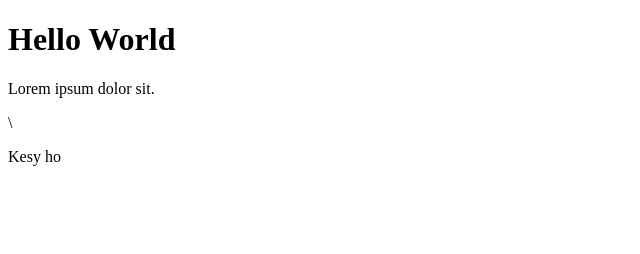
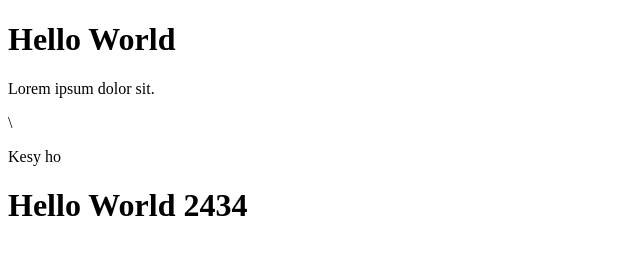
Before and after one commit to SMITPak/First_Exercise, a plain HTML site: page index.html in a window 1280 px wide. Shown: the whole page, without its empty margins (0-640 px from the left). Drawn offline with Linux system fonts and the light colour scheme.

```diff
--- a/index.html
+++ b/index.html
@@ -9,6 +9,7 @@
     <h1>Hello World</h1>
     <p>Lorem ipsum dolor sit.</p>\
     <p>Kesy ho</p>
+    <h1>Hello World 2434</h1>
     <script src="app.js"></script>
 </body>
 </html>
```
